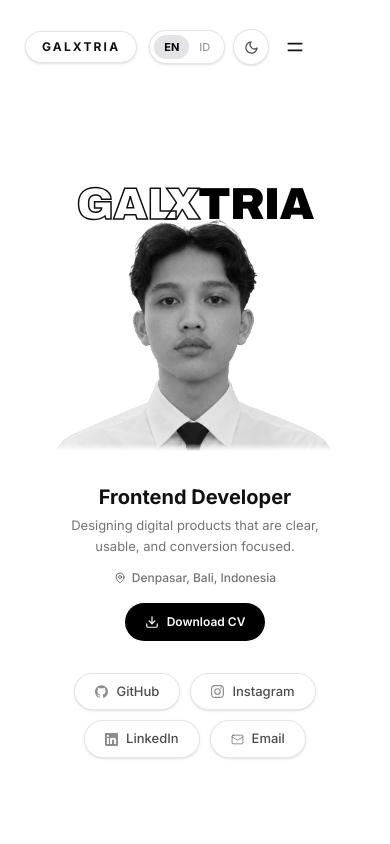
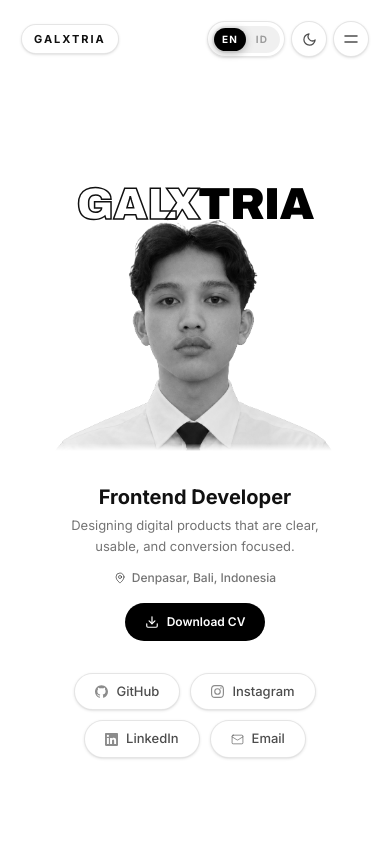
Before and after one commit to galxtria/Galxtria, a React (Vite) app: page / in a window 390 px wide. Shown: the top 844 px of the page. Built offline with nearby package versions, Linux system fonts and the light colour scheme.

Commit message:
refine: one-tap EN/ID toggle, cleaner navbar mobile

```diff
--- a/src/App.jsx
+++ b/src/App.jsx
@@ -305,33 +305,44 @@ function Splash({ onFinish }) {
   )
 }
 
-// ── Toggle bahasa US / ID ala segmented pill ──
+// ── Toggle bahasa: satu tombol, sekali pencet langsung ganti EN ↔ ID ──
 
 function LangToggle() {
   const { lang, setLang, t } = useLang()
-  const seg = (code, label) => {
-    const on = lang === code
-    return (
-      <button
-        key={code}
-        onClick={() => setLang(code)}
-        aria-pressed={on}
-        title={code === 'en' ? 'English' : 'Bahasa Indonesia'}
-        className={`rounded-full px-2.5 py-1 text-[11px] transition-all ${
-          on
-            ? 'bg-zinc-200 font-extrabold text-black dark:bg-white/15 dark:text-white'
-            : 'font-medium text-black/40 hover:text-black dark:text-white/40 dark:hover:text-white'
-        }`}
-      >
-        {label}
-      </button>
-    )
-  }
+  const isEN = lang === 'en'
   return (
-    <div role="group" aria-label={t('lang_label')} className="flex items-center rounded-full border border-black/10 bg-white p-1 shadow-sm dark:border-white/15 dark:bg-white/5">
-      {seg('en', 'EN')}
-      {seg('id', 'ID')}
-    </div>
+    <button
+      onClick={() => setLang(isEN ? 'id' : 'en')}
+      title={isEN ? 'Ganti ke Bahasa Indonesia' : 'Switch to English'}
+      aria-label={`${t('lang_label')}: ${lang.toUpperCase()} → ${(isEN ? 'id' : 'en').toUpperCase()}`}
+      className="group flex h-9 shrink-0 items-center rounded-full border border-black/10 bg-white/80 p-1 shadow-sm backdrop-blur transition-all duration-300 hover:-translate-y-px hover:border-black/25 hover:shadow-md active:translate-y-0 active:scale-95 dark:border-white/15 dark:bg-white/[0.06] dark:hover:border-white/35"
+    >
+      <span className="relative grid grid-cols-2 rounded-full bg-black/[0.06] p-0.5 dark:bg-white/10">
+        <span
+          aria-hidden
+          className={`absolute top-0.5 bottom-0.5 left-0.5 w-[calc(50%-2px)] rounded-full bg-black shadow-[0_2px_8px_rgba(0,0,0,0.3)] transition-transform duration-300 ease-[cubic-bezier(0.16,1,0.3,1)] dark:bg-white dark:shadow-[0_2px_8px_rgba(0,0,0,0.5)] ${
+            isEN ? 'translate-x-0' : 'translate-x-full'
+          }`}
+        />
+        {['en', 'id'].map((code) => {
+          const on = (code === 'en') === isEN
+          return (
+            <span
+              key={code}
+              aria-hidden={!on}
+              className={`relative z-10 w-8 py-1 text-center text-[10px] font-black tracking-[0.12em] transition-colors duration-300 ${
+                on ? 'text-white dark:text-black' : 'text-black/35 dark:text-white/35'
+              }`}
+            >
+              {code.toUpperCase()}
+            </span>
+          )
+        })}
+      </span>
+      <span aria-live="polite" className="sr-only">
+        {lang.toUpperCase()}
+      </span>
+    </button>
   )
 }
 
@@ -360,8 +371,15 @@ function Navbar({ loaded }) {
       }
       setActive(cur)
     }
+    const onResize = () => {
+      if (window.innerWidth >= 768) setOpen(false)
+    }
     window.addEventListener('scroll', onScroll, { passive: true })
-    return () => window.removeEventListener('scroll', onScroll)
+    window.addEventListener('resize', onResize)
+    return () => {
+      window.removeEventListener('scroll', onScroll)
+      window.removeEventListener('resize', onResize)
+    }
   }, [])
 
   const go = (id) => {
@@ -376,38 +394,38 @@ function Navbar({ loaded }) {
         loaded ? 'translate-y-0 opacity-100' : '-translate-y-full opacity-0'
       }`}
     >
-      <div className="mx-auto max-w-[1400px] px-4 md:px-8 pt-5">
-        <div className={`grid grid-cols-[1fr_auto_1fr] items-center gap-3 px-2 py-2 rounded-full border transition-all duration-300 ${
+      <div className="mx-auto max-w-[1400px] px-3 sm:px-4 md:px-8 pt-3 sm:pt-5">
+        <div className={`flex items-center justify-between gap-2 px-2 py-2 rounded-full border transition-all duration-300 ${
           scrolled
             ? 'border-black/10 bg-white/85 shadow-[0_8px_30px_rgba(0,0,0,0.10)] backdrop-blur-xl dark:border-white/10 dark:bg-[#0b0b0d]/80 dark:shadow-[0_8px_30px_rgba(0,0,0,0.5)]'
             : 'border-transparent bg-transparent'
         }`}>
           <button
             onClick={() => window.scrollTo({ top: 0, behavior: 'smooth' })}
-            className="flex w-fit items-center gap-2 justify-self-start rounded-full bg-white px-4 py-1.5 text-[12px] font-black tracking-[0.18em] shadow-sm border border-black/10 dark:border-white/15 dark:bg-white/10 dark:text-white"
+            className="flex shrink-0 items-center gap-2 rounded-full bg-white px-3 sm:px-4 py-1.5 text-[11px] sm:text-[12px] font-black tracking-[0.18em] shadow-sm border border-black/10 dark:border-white/15 dark:bg-white/10 dark:text-white"
           >
             GALXTRIA
           </button>
 
-          <nav className="hidden md:flex items-center gap-7 text-[13px] font-medium justify-self-center">
+          <nav className="hidden md:flex min-w-0 flex-1 items-center justify-center gap-7 text-[13px] font-medium">
             {links.map((l) => (
               <button
                 key={l.id}
                 onClick={() => go(l.id)}
-                className={`transition-colors hover:text-black dark:hover:text-white ${active === l.id ? 'text-black dark:text-white' : 'text-black/55 dark:text-white/55'}`}
+                className={`shrink-0 transition-colors hover:text-black dark:hover:text-white ${active === l.id ? 'text-black dark:text-white' : 'text-black/55 dark:text-white/55'}`}
               >
                 {l.label}
               </button>
             ))}
           </nav>
 
-          <div className="flex items-center gap-2 justify-self-end">
+          <div className="flex min-w-0 shrink-0 items-center gap-1.5 sm:gap-2">
             <LangToggle />
             <button
               onClick={toggleTheme}
               aria-label={isDark ? 'Switch to light mode' : 'Switch to dark mode'}
               title={isDark ? 'Light mode' : 'Dark mode'}
-              className="flex h-9 w-9 items-center justify-center rounded-full border border-black/10 bg-white text-black/70 shadow-sm transition-all hover:rotate-12 hover:border-black hover:text-black dark:border-white/15 dark:bg-white/5 dark:text-white/70 dark:hover:border-white dark:hover:text-white"
+              className="flex h-9 w-9 shrink-0 items-center justify-center rounded-full border border-black/10 bg-white text-black/70 shadow-sm transition-all hover:rotate-12 hover:border-black hover:text-black dark:border-white/15 dark:bg-white/5 dark:text-white/70 dark:hover:border-white dark:hover:text-white"
             >
               {isDark ? (
                 <svg width="15" height="15" viewBox="0 0 24 24" fill="none" stroke="currentColor" strokeWidth="2" strokeLinecap="round" strokeLinejoin="round" aria-hidden="true">
@@ -422,12 +440,18 @@ function Navbar({ loaded }) {
             </button>
             <button
               onClick={() => go('contact')}
-              className="btn-shine hidden sm:inline-flex items-center gap-1.5 rounded-full bg-black px-4 py-2 text-[12px] font-semibold text-white hover:bg-zinc-800 transition-colors dark:bg-white dark:text-black dark:hover:bg-zinc-200"
+              className="btn-shine hidden sm:inline-flex shrink-0 items-center gap-1.5 rounded-full bg-black px-4 py-2 text-[12px] font-semibold text-white hover:bg-zinc-800 transition-colors dark:bg-white dark:text-black dark:hover:bg-zinc-200"
             >
               {t('nav_talk')} <span aria-hidden>↗</span>
             </button>
-            <button onClick={() => setOpen((o) => !o)} className="md:hidden p-2" aria-label={t('nav_menu')}>
-              <svg width="20" height="20" viewBox="0 0 24 24" fill="none" stroke="currentColor" strokeWidth="2" strokeLinecap="round">
+            <button
+              onClick={() => setOpen((o) => !o)}
+              aria-expanded={open}
+              aria-controls="mobile-nav"
+              aria-label={t('nav_menu')}
+              className="flex h-9 w-9 shrink-0 items-center justify-center rounded-full border border-black/10 bg-white text-black/70 shadow-sm transition-colors hover:border-black hover:text-black md:hidden dark:border-white/15 dark:bg-white/5 dark:text-white/70 dark:hover:border-white dark:hover:text-white"
+            >
+              <svg width="18" height="18" viewBox="0 0 24 24" fill="none" stroke="currentColor" strokeWidth="2" strokeLinecap="round">
                 {open ? (<><line x1="6" y1="6" x2="18" y2="18" /><line x1="6" y1="18" x2="18" y2="6" /></>) : (<><line x1="4" y1="8" x2="20" y2="8" /><line x1="4" y1="16" x2="20" y2="16" /></>)}
               </svg>
             </button>
@@ -435,16 +459,22 @@ function Navbar({ loaded }) {
         </div>
 
         {open && (
-          <div className="md:hidden mt-2 rounded-2xl border border-black/10 bg-white/95 backdrop-blur-xl p-2 shadow-lg dark:border-white/10 dark:bg-black/90">
+          <div id="mobile-nav" className="md:hidden mt-2 rounded-2xl border border-black/10 bg-white/95 backdrop-blur-xl p-2 shadow-lg dark:border-white/10 dark:bg-[#141416]/95">
             {links.map((l) => (
               <button
                 key={l.id}
                 onClick={() => go(l.id)}
-                className={`block w-full text-left px-4 py-3 rounded-xl text-sm font-medium ${active === l.id ? 'bg-black text-white dark:bg-white dark:text-black' : 'text-black/70 dark:text-white/70'}`}
+                className={`block w-full text-left px-4 py-3 rounded-xl text-sm font-medium transition-colors ${active === l.id ? 'bg-black text-white dark:bg-white dark:text-black' : 'text-black/70 hover:bg-black/5 dark:text-white/70 dark:hover:bg-white/10'}`}
               >
                 {l.label}
               </button>
             ))}
+            <button
+              onClick={() => go('contact')}
+              className="mt-1 flex w-full items-center justify-center gap-1.5 rounded-xl bg-black px-4 py-3 text-sm font-semibold text-white sm:hidden dark:bg-white dark:text-black"
+            >
+              {t('nav_talk')} <span aria-hidden>↗</span>
+            </button>
           </div>
         )}
       </div>
```
